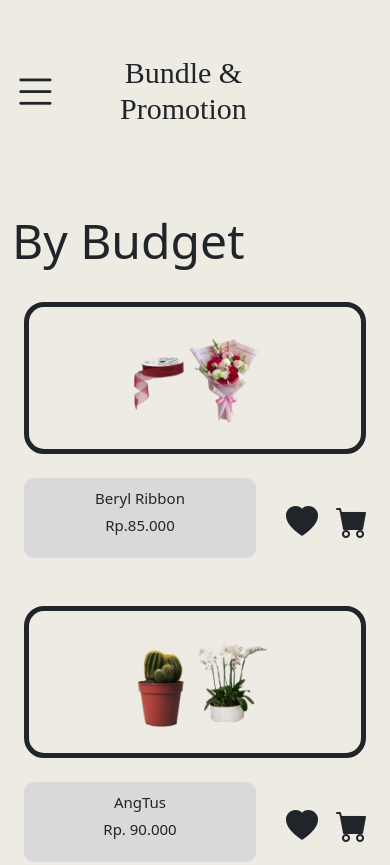
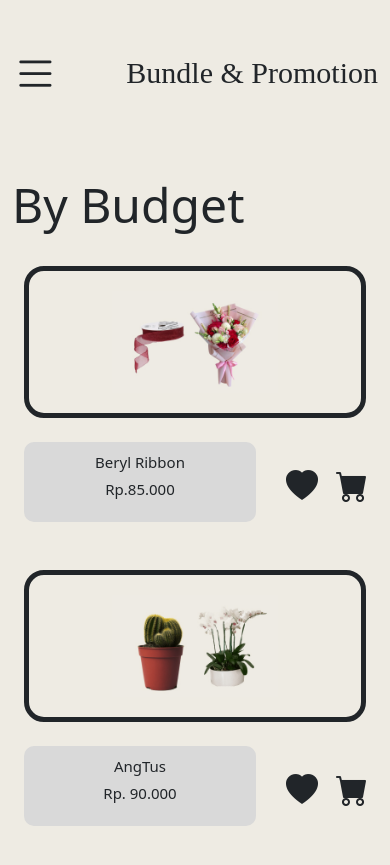
Before and after one commit to fikrihaikal20/atha-flora, a website: page BundlePromo.html in a window 390 px wide. Shown: the top 865 px of the page. Drawn offline with nearby package versions, Linux system fonts and the light colour scheme.

Commit message:
fix navbar bundle

```diff
--- a/BundlePromo.html
+++ b/BundlePromo.html
@@ -27,28 +27,30 @@
 
   <body>
     <div class="katalog">
-      <div class="Header container z-1 d-flex justify-content-between">
+
+      <!-- navbar -->
+      <div class="Header container z-1">
+        <div class="navlink d-flex  justify-content-between">
+
           <!-- list Menu -->
-        <div
-          class="menu"
-          style="cursor: pointer; z-index: 2; align-self: center"
-        >
+          <div class="d-flex menu order-1 align-items-center" style="cursor: pointer; text-align: center;">
             <i class="bi bi-list"></i>
           </div>
 
-        <!-- Navbar -->
-        <div
-          class="navlink d-flex justify-content-center"
-          style="position: relative; z-index: 1; margin-right: 70px"
-        >
+          <!-- LOGO -->
+          <div class="order-3 logo-judul" >
             <!-- LOGO -->
             <h2 class="judul">Bundle & Promotion</h2>
           </div>
 
-        <div
-          class="menu"
-          style="cursor: pointer; z-index: 2; align-self: center"
-        ></div>
+          <div class=" d-flex d-none  order-md-3 d-md-block">
+
+            <div class="d-flex" style="margin-top: 25px;">
+            </div>
+
+          </div>
+        </div>
+
       </div>
 
       <!-- sidebar -->
--- a/css/bundle.css
+++ b/css/bundle.css
@@ -111,6 +111,15 @@ h3,.seeAll{
 .nama p{
     margin: 5px auto;
 }
+
+#logoHome {
+  margin-left: 100px;
+  margin-top: 10px;
+  max-width: 150%;
+  height: auto;
+}
+
+
 .logo{
     width: 60px;
     height: 60px;
@@ -175,3 +184,31 @@ h3,.seeAll{
     font-size: 48px;
     margin: 35px auto;
   }
+
+  .bi-list {
+    font-size: 5rem;
+   }
+
+   .logo-judul{
+    margin-right: 80px;
+  }
+
+  @media (max-width: 576px) {
+    #logoHome {
+      width: 70%;
+      margin-top: 5px;
+    }
+
+    .logo-judul{
+      margin-right: 0px;
+    }
+
+    .logo {
+      margin-right: 0px;
+    }
+
+    .bi-list {
+      font-size: 12vw;
+     }
+
+  }
```
Lines whose indentation alone changed are shown as unchanged.
